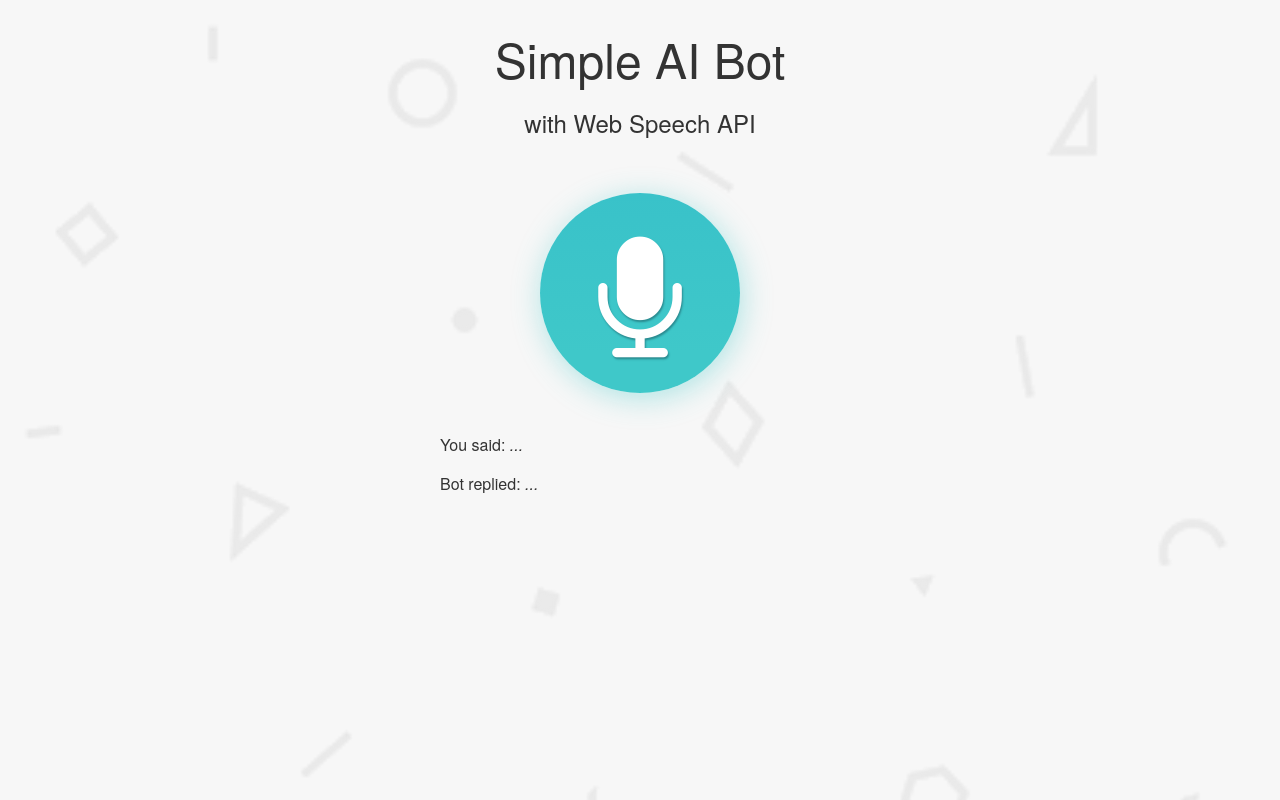
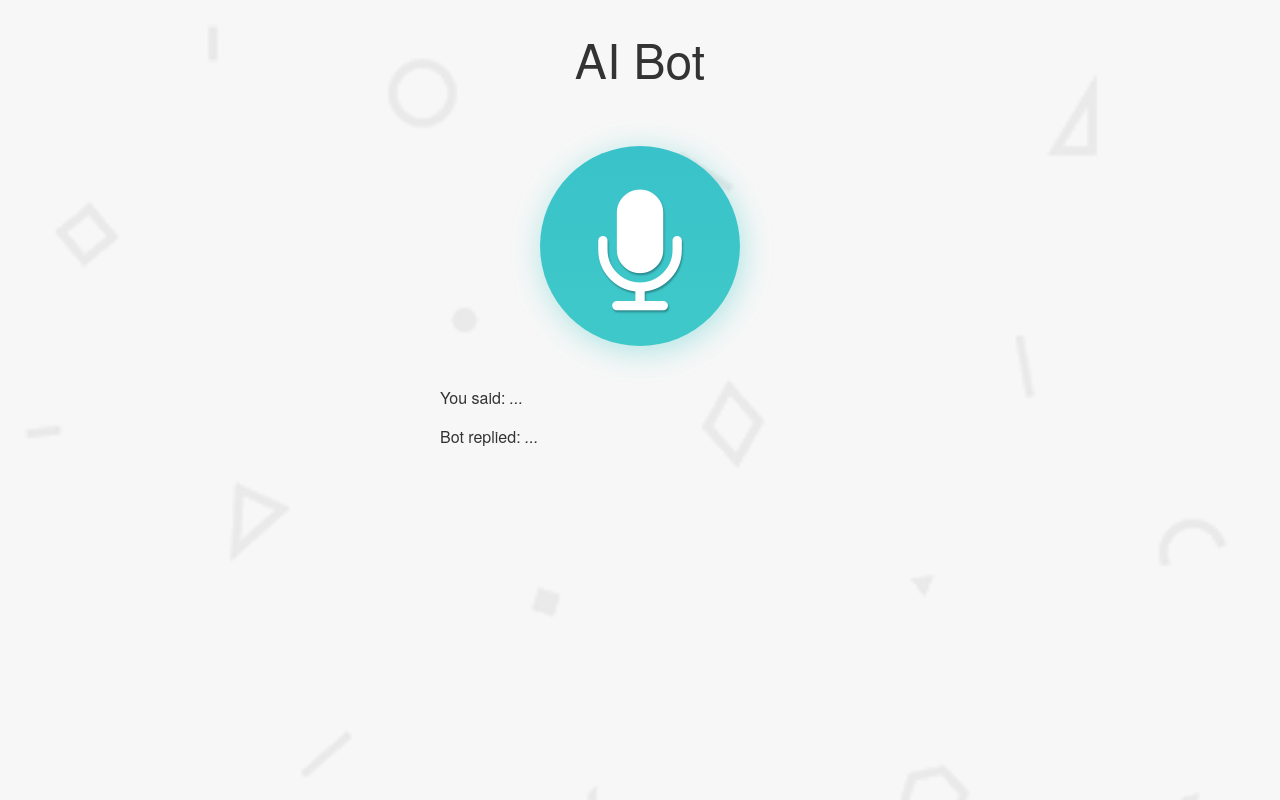
Before and after one commit to siddh4489/gini, a website: page views/index.html in a window 1280 px wide. Drawn offline with nearby package versions, Linux system fonts and the light colour scheme; files that its build step writes are made by us from their sources; no server answers; files whose address does not match are found by name.

Commit message:
Update index.html

```diff
--- a/views/index.html
+++ b/views/index.html
@@ -15,8 +15,8 @@
 
   <body>
     <section>
-      <h1>Simple AI Bot</h1>
-      <h2>with Web Speech API</h2>
+      <h1>AI Bot</h1>
+      <h2></h2>
 
       <button><i class="fa fa-microphone"></i></button>
 
```
